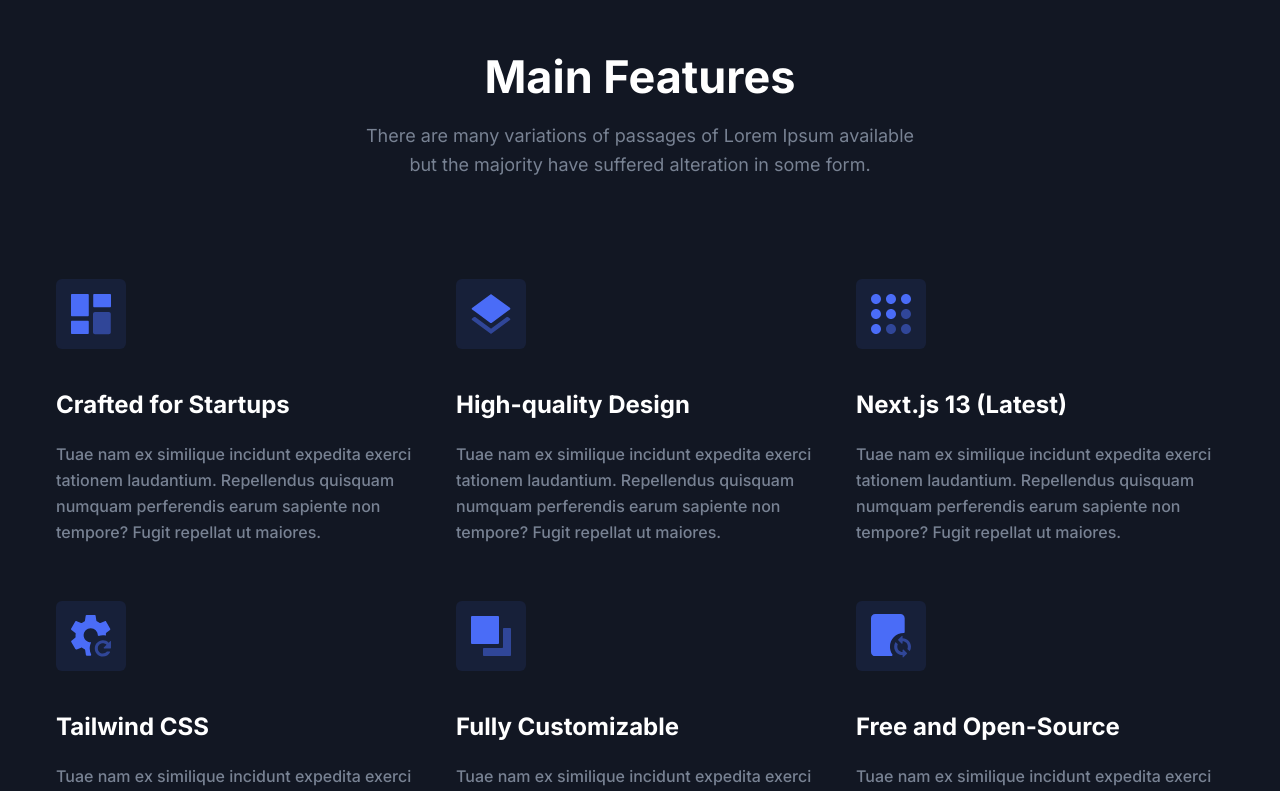
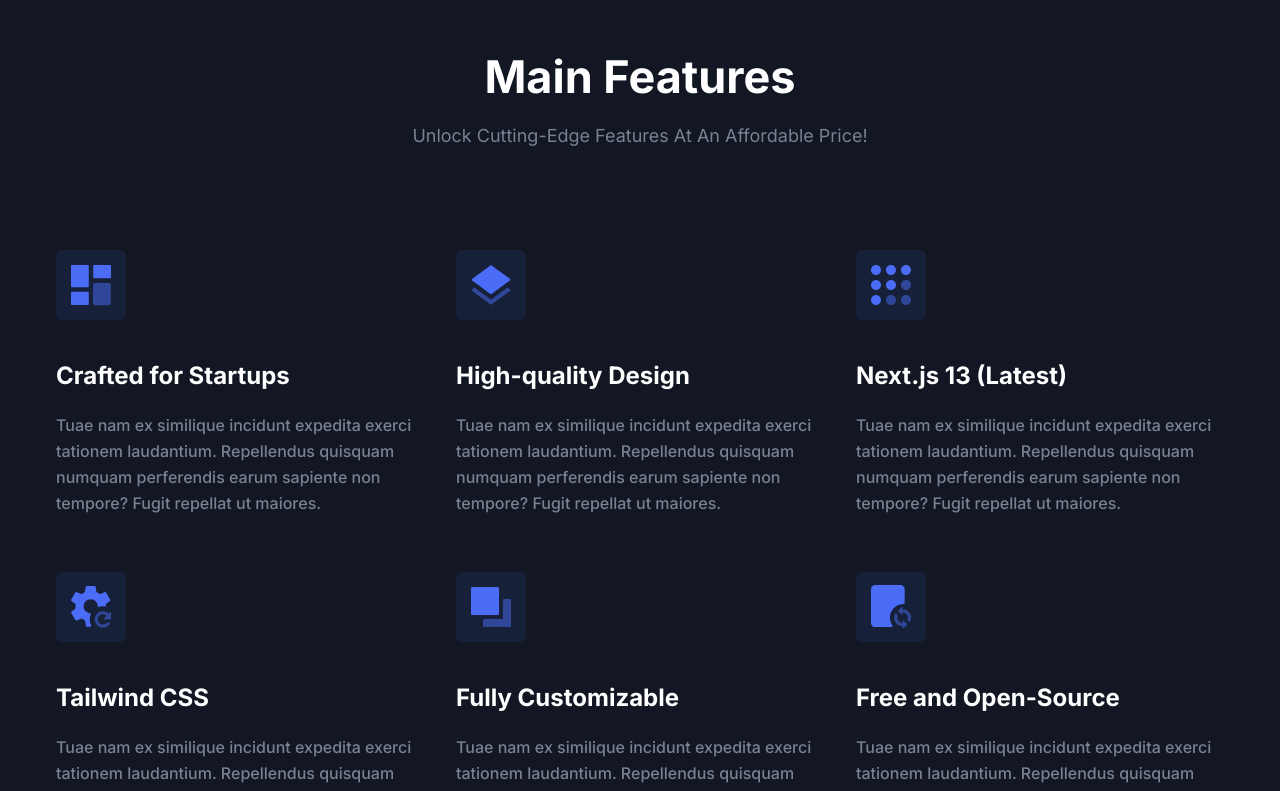
Before and after one commit to NewtonMutugi/ict-innovations-africa, a Next.js app: page / in a window 1280 px wide. Shown: the part 820-1611 px from the top of the page. Built offline with nearby package versions, Linux system fonts and the light colour scheme.

Commit message:
Update Features section paragraph to highlight affordability of cutting-edge features

```diff
--- a/components/Features/index.tsx
+++ b/components/Features/index.tsx
@@ -9,7 +9,7 @@ const Features = () => {
         <div className="container">
           <SectionTitle
             title="Main Features"
-            paragraph="There are many variations of passages of Lorem Ipsum available but the majority have suffered alteration in some form."
+            paragraph="Unlock Cutting-Edge Features At An Affordable Price!"
             center
           />
 
```
